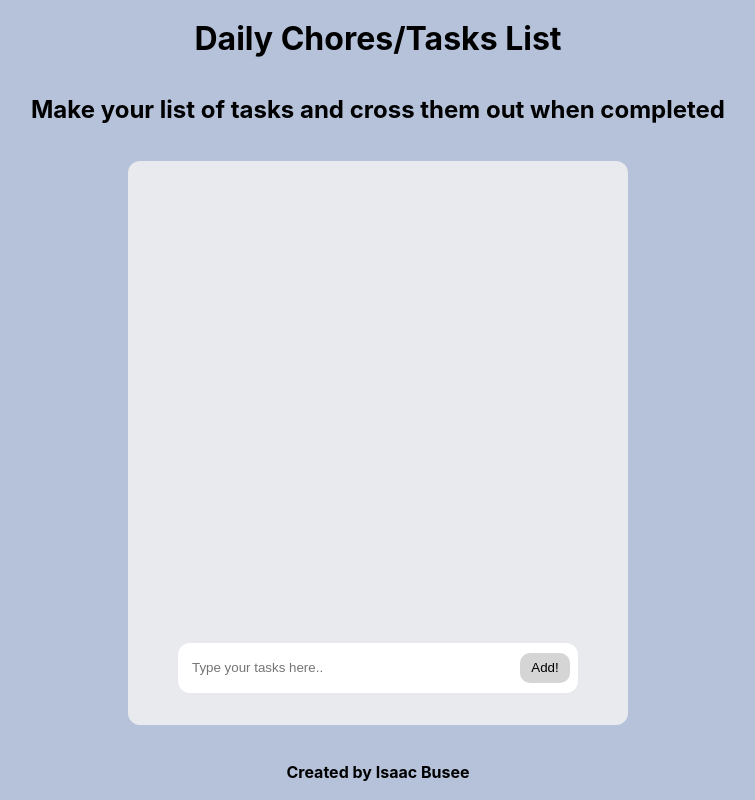
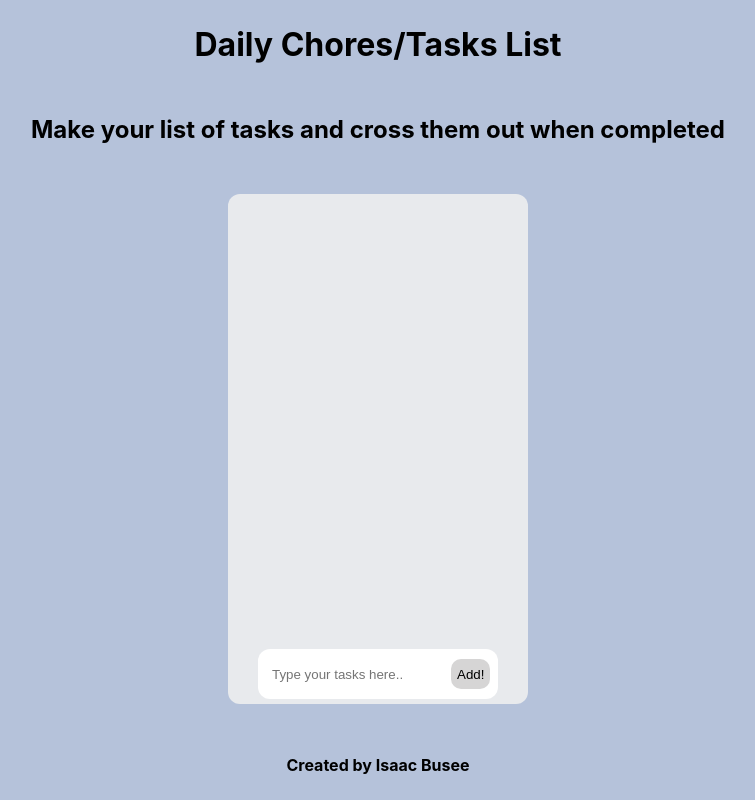
Before and after one commit to isakabusee/redux_project, a React (Create React App) app: page / in a window 1280 px wide. Shown: the whole page, without its empty margins (262-1017 px from the left). Built offline with nearby package versions, Linux system fonts and the light colour scheme.

Commit message:
adjusted css

```diff
--- a/src/App.css
+++ b/src/App.css
@@ -6,15 +6,21 @@
     place-items: center;
 }
 
+@media (max-width: 768px) {
+    .App {
+        width: auto;
+    }
+}
+
 .app_container {
     height: 500px;
-    width: 500px;
+    width: 300px;
     display: flex;
     flex-direction: column;
     align-items: center;
     background-color: rgb(232, 234, 237);
     border-radius: 12px;
-    padding: 32px 0;
+    padding: 5px 0;
 }
 
 .app_todoContainer {
```
Also changed, not shown: src/App.js (+0 -10 lines).
